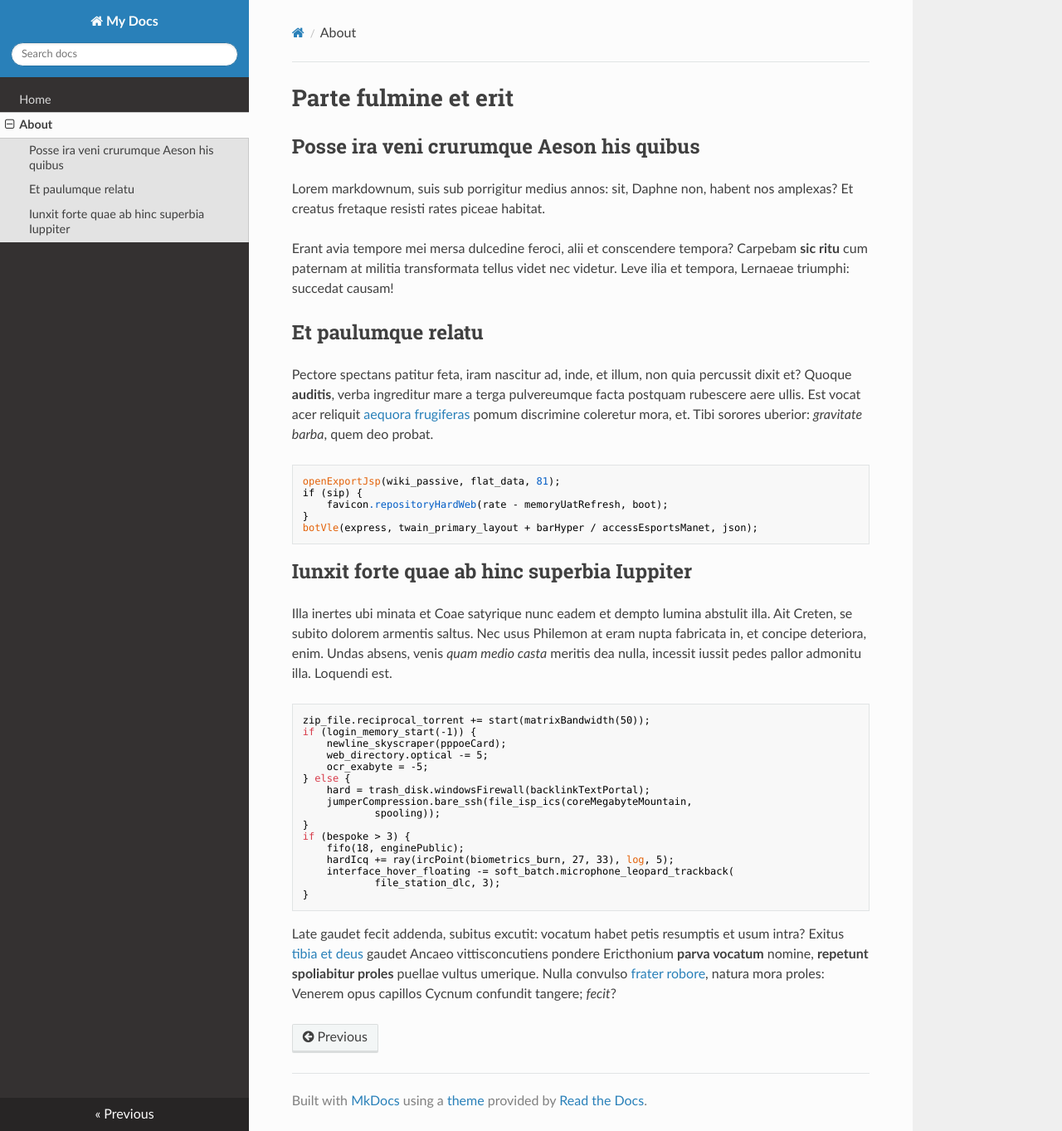
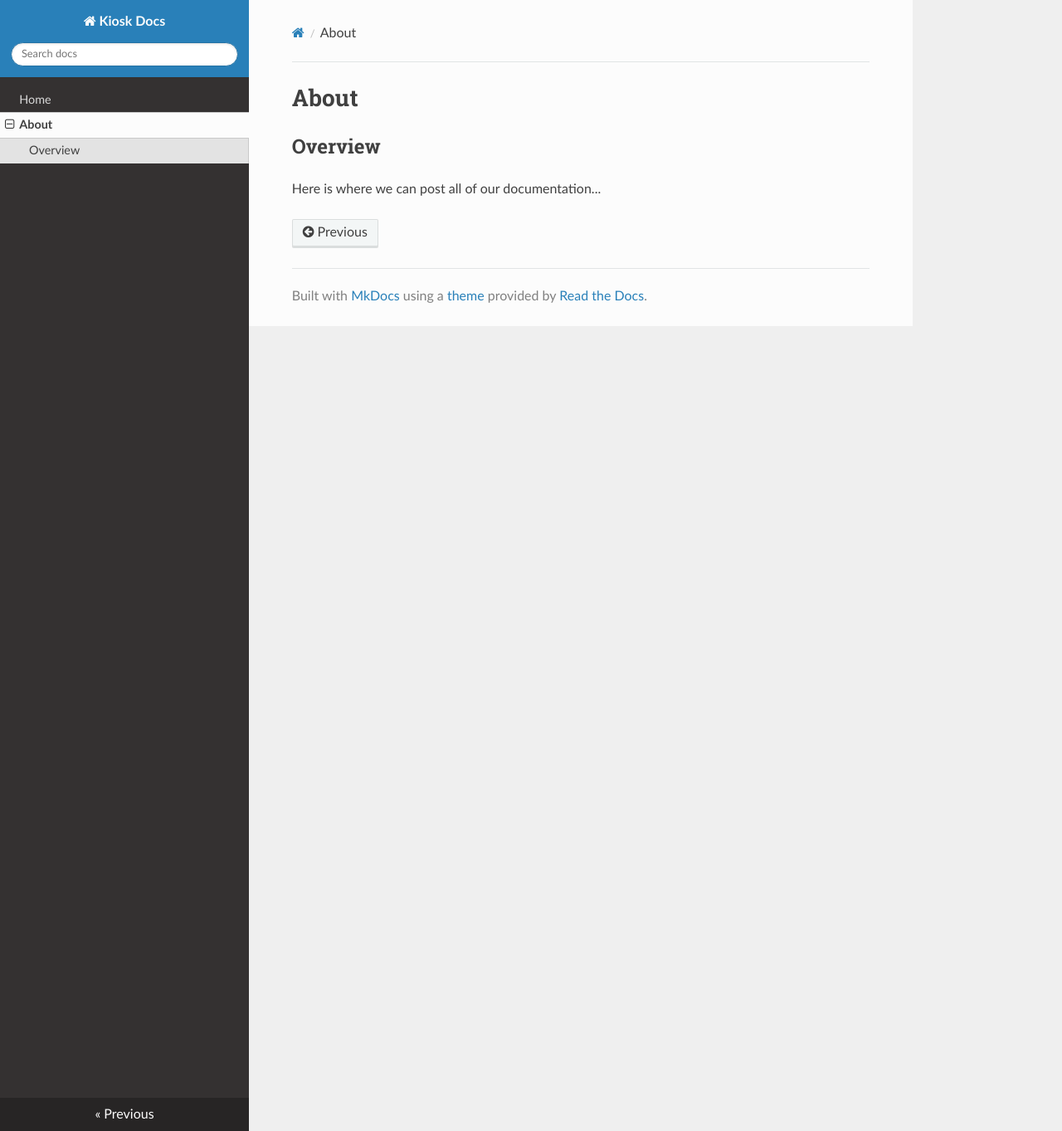
Before and after one commit to KodyClegg/MkDocs, an MkDocs documentation site: the page built from docs/about.md, in a window 1280 px wide and 1363 px high. Shown: the whole window at 83% size. Built offline with MkDocs 1.6.1, drawn with Linux system fonts in a browser that asks for light colours; nearby versions of some CDN libraries.

```diff
--- a/docs/about.md
+++ b/docs/about.md
@@ -1,56 +1,5 @@
-# Parte fulmine et erit
+# About
 
-## Posse ira veni crurumque Aeson his quibus
+## Overview
 
-Lorem markdownum, suis sub porrigitur medius annos: sit, Daphne non, habent nos
-amplexas? Et creatus fretaque resisti rates piceae habitat.
-
-Erant avia tempore mei mersa dulcedine feroci, alii et conscendere tempora?
-Carpebam **sic ritu** cum paternam at militia transformata tellus videt nec
-videtur. Leve ilia et tempora, Lernaeae triumphi: succedat causam!
-
-## Et paulumque relatu
-
-Pectore spectans patitur feta, iram nascitur ad, inde, et illum, non quia
-percussit dixit et? Quoque **auditis**, verba ingreditur mare a terga
-pulvereumque facta postquam rubescere aere ullis. Est vocat acer reliquit
-[aequora frugiferas](http://doloris.io/canes) pomum discrimine coleretur mora,
-et. Tibi sorores uberior: *gravitate barba*, quem deo probat.
-
-    openExportJsp(wiki_passive, flat_data, 81);
-    if (sip) {
-        favicon.repositoryHardWeb(rate - memoryUatRefresh, boot);
-    }
-    botVle(express, twain_primary_layout + barHyper / accessEsportsManet, json);
-
-## Iunxit forte quae ab hinc superbia Iuppiter
-
-Illa inertes ubi minata et Coae satyrique nunc eadem et dempto lumina abstulit
-illa. Ait Creten, se subito dolorem armentis saltus. Nec usus Philemon at eram
-nupta fabricata in, et concipe deteriora, enim. Undas absens, venis *quam medio
-casta* meritis dea nulla, incessit iussit pedes pallor admonitu illa. Loquendi
-est.
-
-    zip_file.reciprocal_torrent += start(matrixBandwidth(50));
-    if (login_memory_start(-1)) {
-        newline_skyscraper(pppoeCard);
-        web_directory.optical -= 5;
-        ocr_exabyte = -5;
-    } else {
-        hard = trash_disk.windowsFirewall(backlinkTextPortal);
-        jumperCompression.bare_ssh(file_isp_ics(coreMegabyteMountain,
-                spooling));
-    }
-    if (bespoke > 3) {
-        fifo(18, enginePublic);
-        hardIcq += ray(ircPoint(biometrics_burn, 27, 33), log, 5);
-        interface_hover_floating -= soft_batch.microphone_leopard_trackback(
-                file_station_dlc, 3);
-    }
-
-Late gaudet fecit addenda, subitus excutit: vocatum habet petis resumptis et
-usum intra? Exitus [tibia et deus](http://posterapraebet.io/est.html) gaudet
-Ancaeo vittisconcutiens pondere Ericthonium **parva vocatum** nomine, **repetunt
-spoliabitur proles** puellae vultus umerique. Nulla convulso [frater
-robore](http://corpora.net/), natura mora proles: Venerem opus capillos Cycnum
-confundit tangere; *fecit*?
+Here is where we can post all of our documentation...
--- a/mkdocs.yml
+++ b/mkdocs.yml
@@ -1,4 +1,4 @@
-site_name: My Docs
+site_name: Kiosk Docs
 nav:
   - Home: index.md
   - About: about.md
```
Also changed, not shown: docs/index.md (+1 -1 lines), docs/img/favicon.ico (added), site/404.html, site/about/index.html, site/index.html, site/search/search_index.json.
